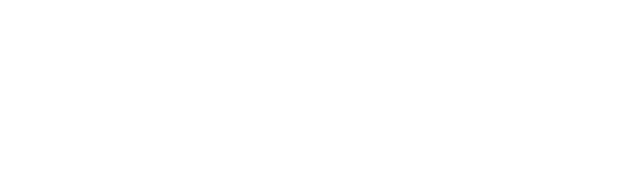
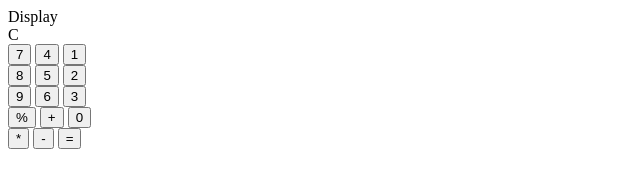
Before and after one commit to plasticcupcrew/calculator, a plain HTML site: page index.html in a window 1280 px wide. Shown: the whole page, without its empty margins (0-640 px from the left). Drawn offline with Linux system fonts and the light colour scheme.

Commit message:
Add basic HTML structure

```diff
--- a/index.html
+++ b/index.html
@@ -7,6 +7,40 @@
     <link rel="stylesheet" href="./styles.css">
 </head>
 <Body>
+    <div class = "container">
+        <div id = "display">Display</div>
+        <div id = "clear-button">C</div>
+        <div id = "button-container">
+            <div class = "column" id = "column1">
+                <button id = "7">7</button>
+                <button id = "4">4</button>
+                <button id = "1">1</button>
+            </div>
 
+            <div class = "column" id = "column2">
+                <button id = "8">8</button>
+                <button id = "5">5</button>
+                <button id = "2">2</button>
+            </div>
+
+            <div class = "column" id = "column3">
+                <button id = "9">9</button>
+                <button id = "6">6</button>
+                <button id = "3">3</button>
+            </div>
+
+            <div class = "column" id = "column4">
+                <button id = "%">%</button>
+                <button id = "+">+</button>
+                <button id = "0">0</button>
+            </div>
+
+            <div class = "column" id = "column5">
+                <button id = "*">*</button>
+                <button id = "-">-</button>
+                <button id = "=">=</button>
+            </div>
+        </div>
+    </div>
 </Body>
 </html>
--- a/script.js
+++ b/script.js
@@ -15,7 +15,7 @@ const divide = function(a, b) {
 }
 
 let num1;
-let num2
+let num2;
 let op;
 
 const operate = function(num1, op, num2) {
```
